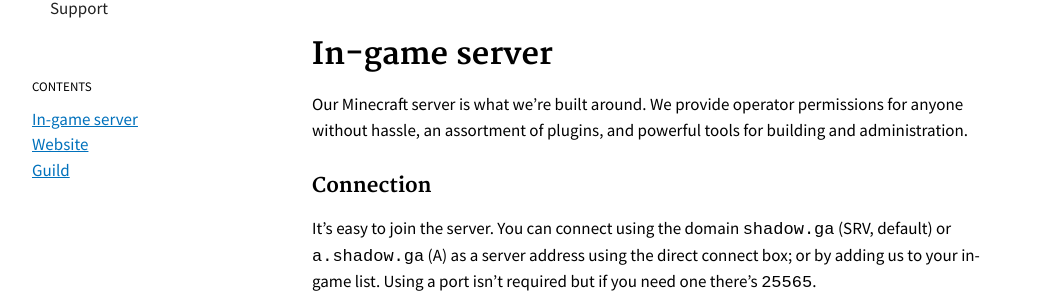
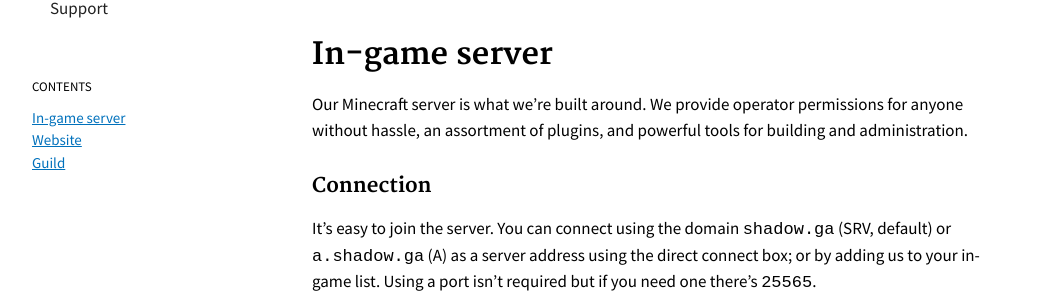
Before and after one commit to serrif/website, a Jekyll site: the page built from main/docs/intro.md, in a window 1280 px wide. Shown: the part 288-591 px from the top of the page, without its empty margins (118-1161 px from the left). Built offline with Jekyll 4.4.1, drawn with Linux system fonts in a browser that asks for light colours.

Commit message:
Update sidenav.html

```diff
--- a/_includes/sidenav.html
+++ b/_includes/sidenav.html
@@ -17,7 +17,7 @@
 
 {% if page.url == page.permalink and page.subnav %}
 <h6 class="usa-sidenav-contents-heading" style="margin: 0; margin-top: 5rem; margin-bottom: 1rem;">Contents</h6>
-<ul class="usa-sidenav-contents usa-unstyled-list" style="font-side: 1.5rem;">
+<ul class="usa-sidenav-contents usa-unstyled-list" style="font-size: 1.5rem;">
   {% include subnav.html links=page.subnav %}
 </ul>
 {% endif %}
```
